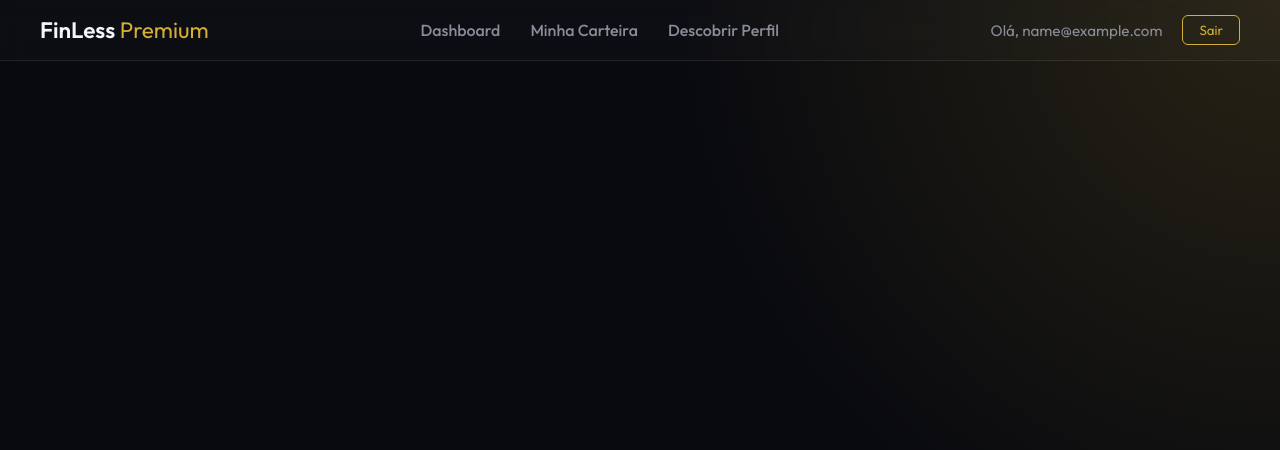
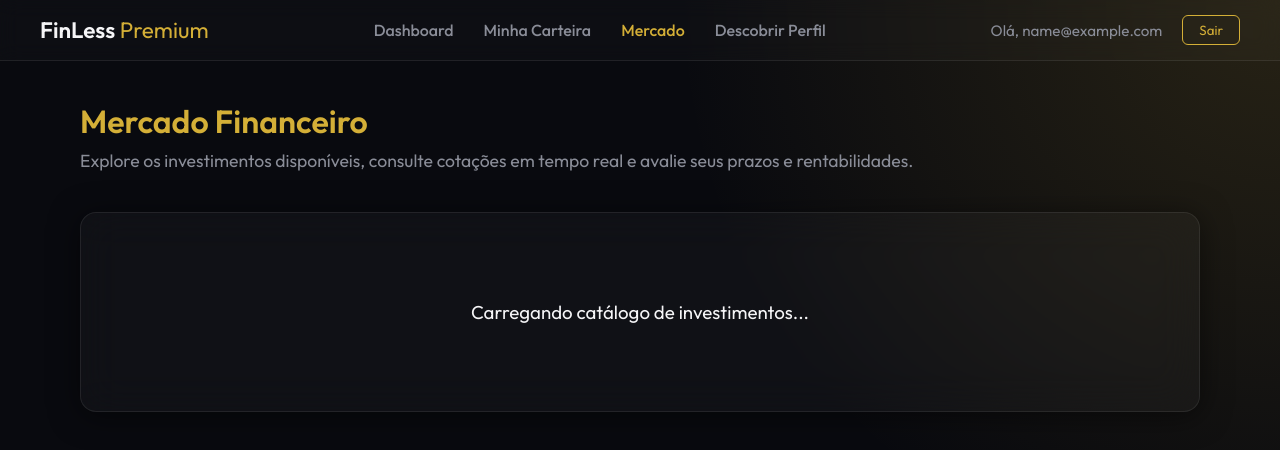
Before and after one commit to prfAguiar/tp-engsoft, a Vue app in the folder frontend/: page /catalog in a window 1280 px wide. Shown: the top 450 px of the page. Built offline with nearby package versions, Linux system fonts and the light colour scheme; sample sign-in values are in the browser's storage.

Commit message:
feat(catalog): setup routing and base view for investment catalog

```diff
--- a/frontend/src/components/Navbar.vue
+++ b/frontend/src/components/Navbar.vue
@@ -5,6 +5,7 @@
     <div class="nav-links" v-if="authStore.isAuthenticated">
       <router-link to="/" class="nav-link">Dashboard</router-link>
       <router-link to="/wallet" class="nav-link">Minha Carteira</router-link>
+      <router-link to="/catalog" class="nav-link">Mercado</router-link>
       <router-link to="/quiz" class="nav-link">Descobrir Perfil</router-link>
     </div>
 
--- a/frontend/src/router/index.js
+++ b/frontend/src/router/index.js
@@ -10,6 +10,12 @@ const router = createRouter({
       path: '/',
       name: 'dashboard',
       component: DashboardView,
+      meta: { requiresAuth: true }
+    },
+    {
+      path: '/catalog',
+      name: 'catalog',
+      component: () => import('../views/CatalogView.vue'),
       meta: { requiresAuth: true }
     },
     {
--- /dev/null
+++ b/frontend/src/views/CatalogView.vue
@@ -0,0 +1,27 @@
+<template>
+  <div class="catalog-layout">
+    <main class="catalog-content">
+      <div class="header-section">
+        <h2 class="title">Mercado Financeiro</h2>
+        <p class="subtitle">Explore os investimentos disponíveis, consulte cotações em tempo real e avalie seus prazos e rentabilidades.</p>
+      </div>
+
+      <div class="glass-card catalog-card">
+        <h3 class="loading-text">Carregando catálogo de investimentos...</h3>
+      </div>
+    </main>
+  </div>
+</template>
+
+<script setup>
+</script>
+
+<style scoped>
+.catalog-layout { display: flex; flex-direction: column; }
+.catalog-content { flex: 1; padding: 40px; max-width: 1200px; margin: 0 auto; width: 100%; }
+.header-section { margin-bottom: 40px; text-align: left; }
+.title { font-size: 2rem; font-weight: 600; margin-bottom: 8px; color: var(--gold-accent); }
+.subtitle { color: var(--text-muted); font-size: 1.1rem; }
+.catalog-card { padding: 40px !important; text-align: center; min-height: 200px; display: flex; align-items: center; justify-content: center; }
+.loading-text { color: var(--text-main); font-weight: 400; }
+</style>
```
